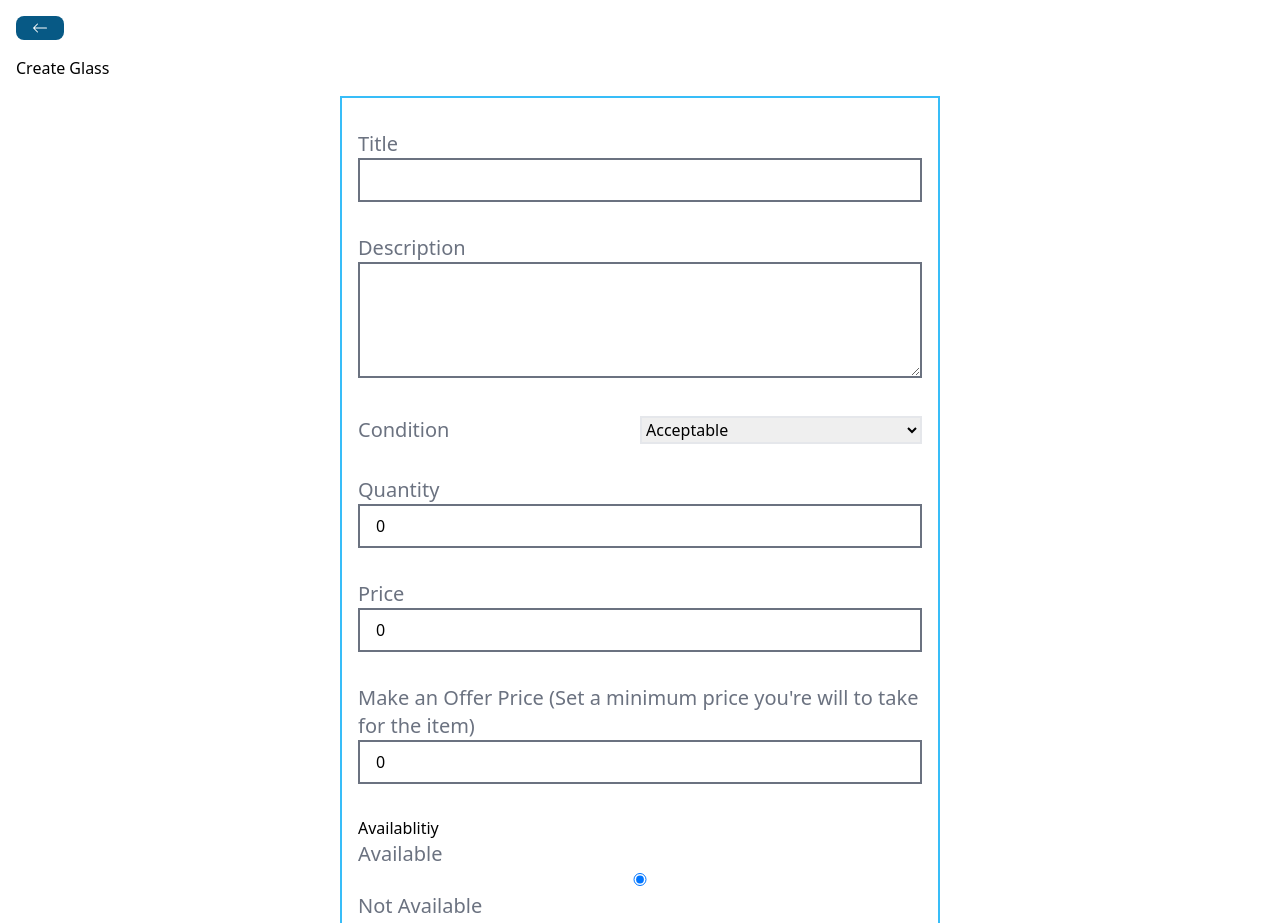
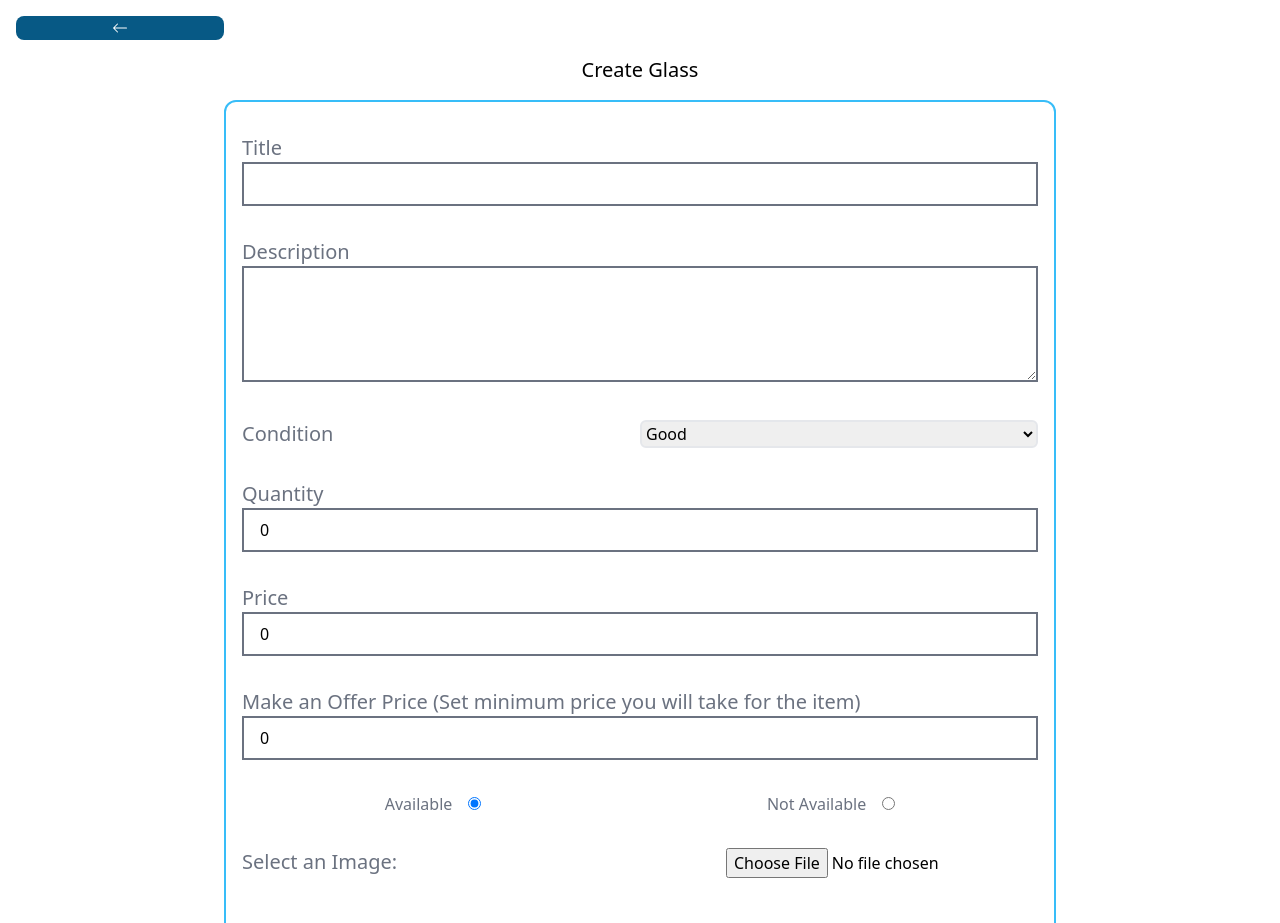
Before and after one commit to a-breezy/antique-glass, a React (Vite) app in the folder client/: page /glass/create in a window 1280 px wide. Shown: the top 923 px of the page. Built offline with nearby package versions, Linux system fonts and the light colour scheme.

Commit message:
styles create glass page and back button

```diff
--- a/client/src/components/BackButton.jsx
+++ b/client/src/components/BackButton.jsx
@@ -7,7 +7,7 @@ export default function BackButton ({destination = '/'}) {
     <div className='flex'>
         <Link
             to={destination}
-            className='bg-sky-800 text-white px-4 py-1 rounded-lg w-fit'
+            className='bg-sky-800 text-white px-4 py-1 rounded-lg flex justify-center  w-1/6 lg:w-52'
         >
             <BsArrowLeft className='text-22x1' />
         </Link>
--- a/client/src/pages/CreateGlass.jsx
+++ b/client/src/pages/CreateGlass.jsx
@@ -8,12 +8,12 @@ import { useSnackbar } from "notistack";
 export default function CreateGlass() {
   const [title, setTitle] = useState("");
   const [description, setDescription] = useState("");
-  const [condition, setCondition] = useState("Good");
+  const [condition, setCondition] = useState("good");
   const [quantity, setQuantity] = useState(0);
   const [price, setPrice] = useState(0);
   const [offer, setOffer] = useState(0);
   const [availability, setAvailability] = useState(true);
-  const [image, setImage] = useState([]);
+  // const [image, setImage] = useState([]);
   const [loading, setLoading] = useState(false);
   const navigate = useNavigate();
   const { enqueueSnackbar } = useSnackbar();
@@ -21,8 +21,11 @@ export default function CreateGlass() {
   const handleSaveGlass = () => {
     const data = {
       title,
+      description,
+      condition,
       quantity,
       price,
+      offer,
       availability,
     };
     // set catch to make sure that title, quantity, price, and availability are met
@@ -46,9 +49,9 @@ export default function CreateGlass() {
   return (
     <div className="p-4">
       <BackButton />
-      <h1 className="text-3x1 my-4">Create Glass</h1>
+      <h1 className="text-xl my-4 flex place-content-center">Create Glass</h1>
       {loading ? <Spinner /> : ""}
-      <div className="flex flex-col border-2 border-sky-400 rounded-x1 w-[600px] p-4 mx-auto">
+      <div className="flex flex-col border-2 border-sky-400 rounded-xl p-4 mx-auto w-5/6 lg:w-2/3">
         <div className="my-4">
           <label className="text-xl mr-4 text-gray-500">Title</label>
           <input
@@ -75,7 +78,8 @@ export default function CreateGlass() {
           <select
             name="condition"
             id="condition"
-            className="border-2 border-grey-500 w-1/2"
+            value={condition}
+            className="border-2 border-grey-500 w-1/2 rounded-md"
             onChange={(e) => setCondition(e.target.value)}
           >
             Condition
@@ -105,7 +109,7 @@ export default function CreateGlass() {
         </div>
         <div className="my-4">
           <label className="text-xl mr-4 text-gray-500">
-            Make an Offer Price (Set a minimum price you're will to take for the item)
+            Make an Offer Price (Set minimum price you will take for the item)
           </label>
           <input
             type="number"
@@ -114,9 +118,9 @@ export default function CreateGlass() {
             className="border-2 border-gray-500 px-4 py-2 w-full"
           />
         </div>
-        <div className="my-4">
-          <h3>Availablitiy</h3>
-          <label className="text-xl mr-4 text-gray-500" htmlFor="available">
+        <div className="my-4 flex items-center justify-around">
+          <div>
+          <label className="text-l mr-4 text-gray-500" htmlFor="available">
             Available
           </label>
           <input
@@ -126,9 +130,11 @@ export default function CreateGlass() {
             name="availability"
             defaultChecked="true"
             onChange={(e) => setAvailability(e.target.value)}
-            className="border-2 border-gray-500 px-4 py-2 w-full"
+            className="border-2 border-gray-500 px-4 py-2"
           />
-          <label className="text-xl mr-4 text-gray-500" htmlFor="not available">
+          </div>
+          <div>
+          <label className="text-l mr-4 text-gray-500 text-center" htmlFor="not available">
             Not Available
           </label>
           <input
@@ -137,11 +143,14 @@ export default function CreateGlass() {
             value="Not Available"
             name="availability"
             onChange={(e) => setAvailability(e.target.value)}
-            className="border-2 border-gray-500 px-4 py-2 w-full"
+            className="border-2 border-gray-500 px-4 py-2"
           />
+          </div>
         </div>
 
         {/* select images */}
+        {/* https://www.mongodb.com/community/forums/t/storing-images-in-mongodb/152599/2 */}
+        {/* best practice is to store files in store image in stoage list Amazon S3 or Google Cloud and have url to image in mongodb */}
         <div className="my-4 flex justify-between">
           <label className="text-xl mr-4 text-gray-500 " htmlFor="image">
             Select an Image:
@@ -149,7 +158,7 @@ export default function CreateGlass() {
           <input type="file" id="image" name="image" />
         </div>
 
-        <button className="p-2 bg-sky-300 m-8" onClick={handleSaveGlass}>
+        <button className="p-2 bg-sky-300 m-8 rounded-md" onClick={handleSaveGlass}>
           Save
         </button>
       </div>
```
